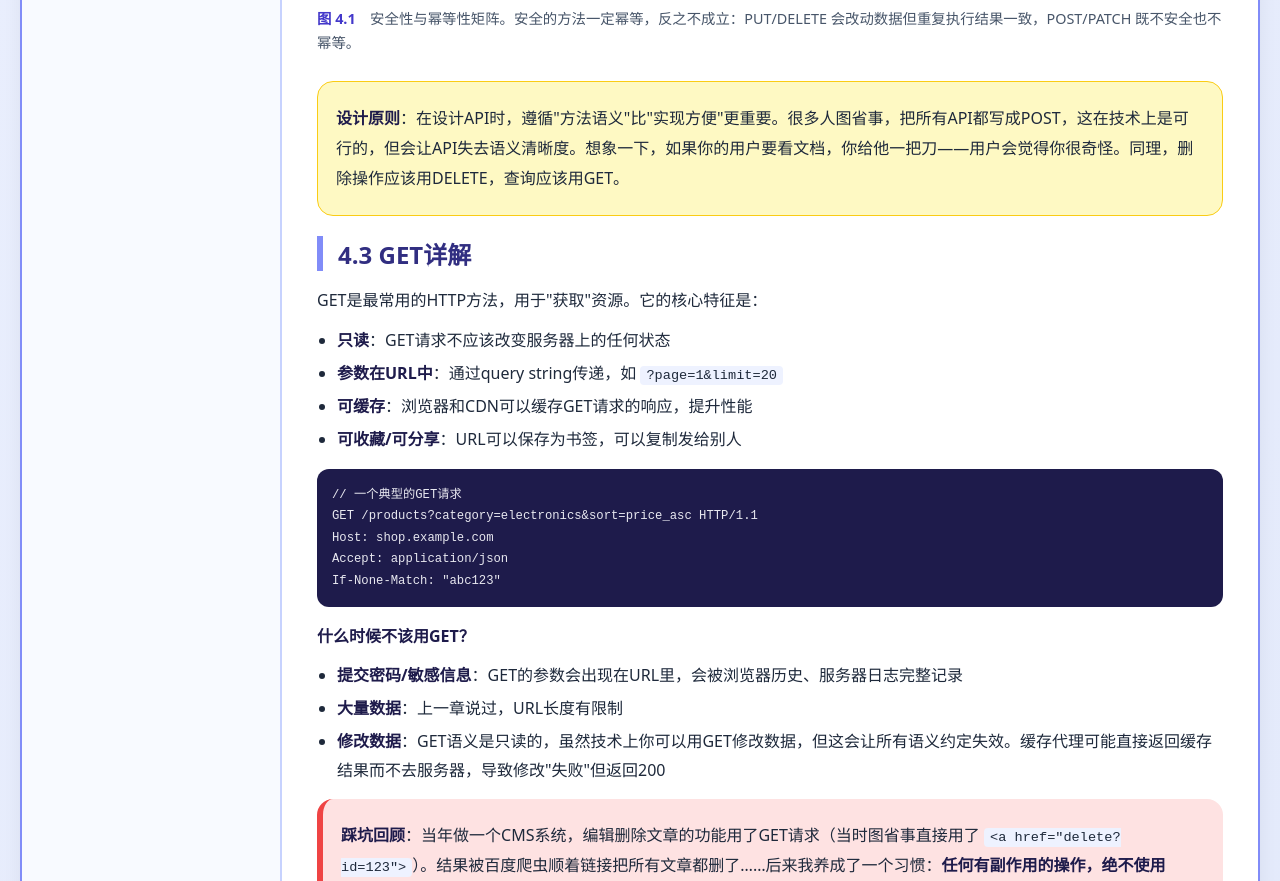
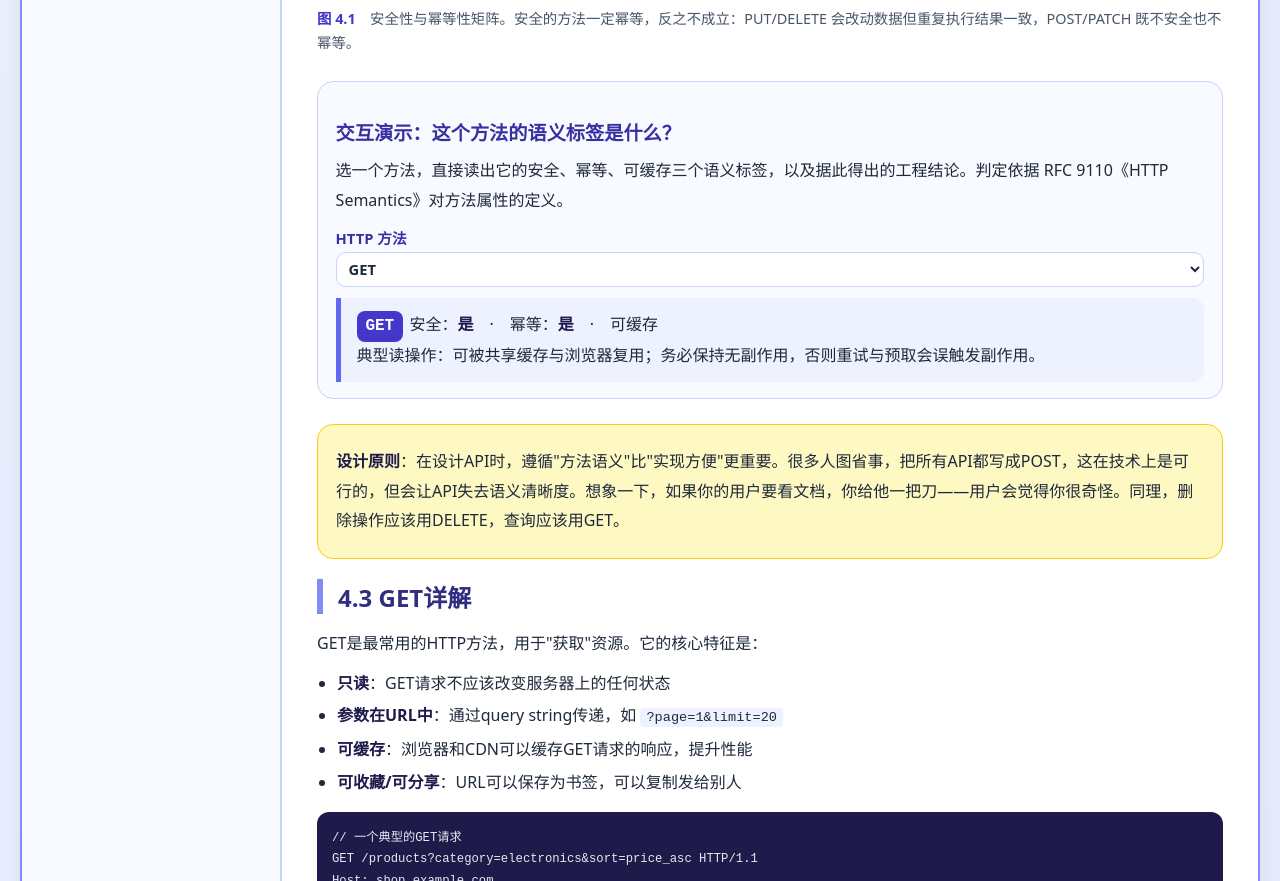
Before and after one commit to 1998x-stack/HTTP-protocol-tutorial, a plain HTML site: page 04.html in a window 1280 px wide. Shown: the part 2340-3221 px from the top of the page. Drawn offline with Linux system fonts and the light colour scheme.

Commit message:
feat(http-tutorial): 第4章新增方法语义（安全/幂等/可缓存）交互演示

```diff
--- a/04.html
+++ b/04.html
@@ -127,6 +127,13 @@
             body { padding: 10px; }
             .main-content { padding: 20px; }
         }
+        /* 方法语义交互演示 */
+        .simulator { margin: 1.6rem 0; padding: 1rem 1.1rem; background: #f8faff; border: 1px solid #c7d2fe; border-radius: 16px; }
+        .sim-controls { display: grid; gap: .6rem; margin: .7rem 0; }
+        .sim-controls label { display: grid; gap: .25rem; font-weight: 600; color: #3730a3; font-size: .92rem; }
+        .sim-controls select { font: inherit; padding: .35rem .5rem; border: 1px solid #c7d2fe; border-radius: 10px; background: #fff; color: #1e293b; max-width: 100%; }
+        .sim-out { display: block; margin-top: .6rem; padding: .8rem 1rem; background: #eef2ff; border-left: 5px solid #6366f1; border-radius: 0 12px 12px 0; line-height: 1.7; color: #1e293b; }
+        .sim-out .sim-code { display: inline-block; font-weight: 700; color: #fff; background: #4338ca; padding: .1rem .55rem; border-radius: 8px; margin-right: .4rem; font-family: 'JetBrains Mono', monospace; }
     </style>
     <link rel="stylesheet" href="theme.css">
 </head>
@@ -258,6 +265,27 @@
           </svg>
           <figcaption><span class="fig-no">图 4.1</span>　安全性与幂等性矩阵。安全的方法一定幂等，反之不成立：PUT/DELETE 会改动数据但重复执行结果一致，POST/PATCH 既不安全也不幂等。</figcaption>
         </figure>
+
+        <section class="simulator" aria-labelledby="sim-ch4-title">
+          <h3 id="sim-ch4-title">交互演示：这个方法的语义标签是什么？</h3>
+          <p>选一个方法，直接读出它的安全、幂等、可缓存三个语义标签，以及据此得出的工程结论。判定依据 RFC 9110《HTTP Semantics》对方法属性的定义。</p>
+          <div class="sim-controls">
+            <label>HTTP 方法
+              <select data-sim="method">
+                <option value="GET">GET</option>
+                <option value="HEAD">HEAD</option>
+                <option value="OPTIONS">OPTIONS</option>
+                <option value="TRACE">TRACE</option>
+                <option value="PUT">PUT</option>
+                <option value="DELETE">DELETE</option>
+                <option value="POST">POST</option>
+                <option value="PATCH">PATCH</option>
+                <option value="CONNECT">CONNECT</option>
+              </select>
+            </label>
+          </div>
+          <output class="sim-out" data-sim-out aria-live="polite"></output>
+        </section>
 
         <div class="highlight">
           <p><strong>设计原则</strong>：在设计API时，遵循"方法语义"比"实现方便"更重要。很多人图省事，把所有API都写成POST，这在技术上是可行的，但会让API失去语义清晰度。想象一下，如果你的用户要看文档，你给他一把刀——用户会觉得你很奇怪。同理，删除操作应该用DELETE，查询应该用GET。</p>
@@ -462,6 +490,35 @@ Access-Control-Max-Age: 86400</code></pre>
       btn.textContent = open ? '显示答案' : '收起答案';
     });
   })();
+
+  (function () {
+    var box = document.querySelector('.simulator');
+    if (!box) return;
+    var out = box.querySelector('[data-sim-out]');
+    var sel = box.querySelector('[data-sim="method"]');
+    var T = {
+      GET:     [1, 1, '可缓存', '典型读操作：可被共享缓存与浏览器复用；务必保持无副作用，否则重试与预取会误触发副作用。'],
+      HEAD:    [1, 1, '可缓存', '只取响应头：用于探测存在性、大小、最后修改时间，响应体必须为空，语义与 GET 一一对应。'],
+      OPTIONS: [1, 1, '不可缓存', '能力探测：常用在 CORS 预检里询问服务器允许的方法与头部，本身不应改动资源。'],
+      TRACE:   [1, 1, '不可缓存', '回路测试：回显请求内容用于诊断，因易被用于跨站追踪，生产环境通常禁用。'],
+      PUT:     [0, 1, '不可缓存', '整份覆盖：重复推送同一表示结果一致（幂等），但会改动资源，因此不安全；用 If-Match 可避免覆盖并发写入。'],
+      DELETE:  [0, 1, '不可缓存', '删除资源：第一次删掉与再次调用得到的“已删除”状态一致（幂等），但必然改动服务器状态。'],
+      POST:    [0, 0, '仅显式新鲜信息时可缓存', '新增/提交：既不安全也不幂等，重复提交会重复创建；刷新时浏览器会提示“确认重新提交表单”。'],
+      PATCH:   [0, 0, '不可缓存', '局部修改：按补丁描述差异更新，是否幂等取决于补丁本身，规范不保证；需要幂等时应改用 PUT 或加条件请求。'],
+      CONNECT: [0, 0, '不可缓存', '建立隧道：让代理为客户端开通到目标服务器的字节通道（如 HTTPS 代理），本身不是资源操作。']
+    };
+    function tag(flag, on, off) {
+      return '<strong>' + (flag ? on : off) + '</strong>';
+    }
+    function render() {
+      var m = sel.value, d = T[m];
+      out.innerHTML = '<span class="sim-code">' + m + '</span>'
+        + '安全：' + tag(d[0], '是', '否') + '　·　幂等：' + tag(d[1], '是', '否') + '　·　' + d[2]
+        + '<br>' + d[3];
+    }
+    sel.addEventListener('change', render);
+    render();
+  })();
 </script>
 </body>
 </html>
```
